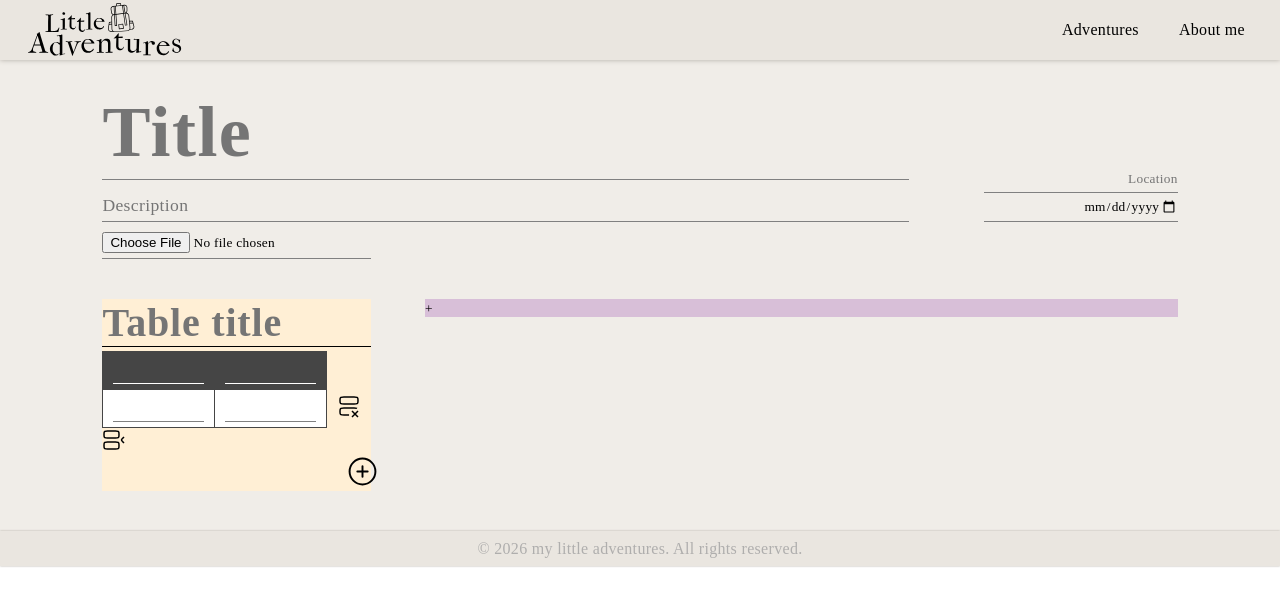
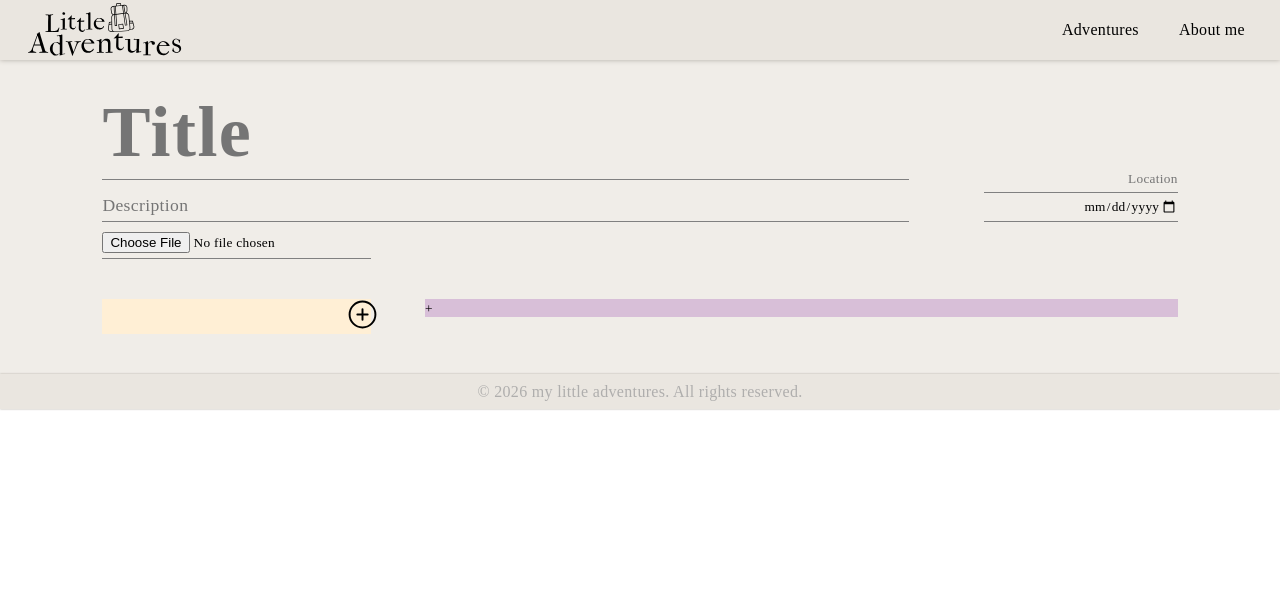
Before and after one commit to ayanomk/blog, a React app: page /admin/create-blog in a window 1280 px wide. Shown: the top 606 px of the page. Built offline with nearby package versions, Linux system fonts and the light colour scheme; the HTML template or start-up script is replaced by a standard one; a web font is replaced by a local one.

Commit message:
Include blogTable component in main form

```diff
--- a/src/components/BlogTable.jsx
+++ b/src/components/BlogTable.jsx
@@ -1,68 +1,61 @@
-import { useState } from 'react';
 import './BlogTable.css';
 
-function BlogTable() {
+function BlogTable({tableData, setTableData}) {
     // TABLE TITLE
-    const [tableTitle, setTableTitle] = useState("");
     const handleTitleChange = (e) => {
-        setTableTitle(e.target.value);
+        const newData = { ...tableData, title: e.target.value };
+        setTableData(newData);
+
         e.target.style.height = 'auto';
         e.target.style.height = e.target.scrollHeight + 'px';
     }
 
     // TABLE HEAD DATA
-    const [headData, setHeadData] = useState(['', '']);
     const handleHeadChange = (val, idx) => {
-        setHeadData(prev => {
-            const newHeadData = [...prev];
-            newHeadData[idx] = val;
-            return newHeadData;
-        })
+        const newHeader = [...tableData.header];
+        newHeader[idx] = val;
+        const newData = { ...tableData, header: newHeader };
+        setTableData(newData);
     };
 
     // TABLE BODY DATA
-    const [rowData, setRowData] = useState([
-        ['', '']
-    ])
     const handleBodyChange = (val, rIdx, cIdx) => {
-        setRowData(prev => {
-            const newRowData = [...prev];
-            newRowData[rIdx] = [...newRowData[rIdx]];
-            newRowData[rIdx][cIdx] = val;
-            return newRowData;
-        })
+        const newRowsData = [...tableData.rows];
+        newRowsData[rIdx][cIdx] = val;
+        const newData = { ...tableData, rows: newRowsData };
+        setTableData(newData);
     };
 
     // ADD ROW
-    const handleAddRow = (e) => {
-        e.preventDefault();
-        setRowData(prev => {
-            const newRowData = [...prev, ['', '']];
-            return newRowData;
-        })
+    const handleAddRow = () => {
+        const newRowsData = [...tableData.rows, ['', '']];
+        const newData = { ...tableData, rows: newRowsData };
+        setTableData(newData);
+        console.log(tableData);
     }
 
     // DELETE ROW
     const handleDeleteRow = (rIdx) => {
-        setRowData(prev => {
-            return prev.filter((_, idx) => idx !== rIdx);
-        })
+        const rowsData = [...tableData.rows];
+        const newRowsData = rowsData.filter((_, idx) => idx != rIdx);
+        const newData = { ...tableData, rows: newRowsData };
+        setTableData(newData);
     }
 
     return (
         <div className="blogTable">
-            <textarea className='tableTitleInput' value={tableTitle} onChange={handleTitleChange} name='tableTitle' rows={1} style={{overflow:'hidden', resize:'none'}} placeholder='Table title' />
+            <textarea className='tableTitleInput' value={tableData.title} onChange={handleTitleChange} name='tableTitle' rows={1} style={{overflow:'hidden', resize:'none'}} placeholder='Table title' />
 
             <table>
                 <thead>
                     <tr>
-                        {headData.map((hData, hIdx) => (
+                        {tableData.header.map((hData, hIdx) => (
                             <th key={hIdx}><input type="text" value={hData} onChange={(e) => handleHeadChange(e.target.value, hIdx)} /></th>
                         ))}
                     </tr>
                 </thead>
                 <tbody>
-                    {rowData.map((rowData, rIdx) => {
+                    {tableData.rows.map((rowData, rIdx) => {
                         return <tr key={rIdx}>
                             {rowData.map((rd, cIdx) => (
                                 <td key={cIdx}><input type="text" value={rd} onChange={(e) => handleBodyChange(e.target.value, rIdx, cIdx)} /></td>
@@ -77,7 +70,7 @@ function BlogTable() {
                 {/* <button>
                     <img src="../icon/delete-02-stroke-rounded.svg" alt="" />
                 </button> */}
-                <button onClick={handleAddRow}>
+                <button type='button' onClick={handleAddRow}>
                     <img src="../icon/column-insert-stroke-rounded.svg" alt="" style={{rotate:"90deg"}} />
                 </button>
             </div>
--- a/src/pages/CreateBlog.jsx
+++ b/src/pages/CreateBlog.jsx
@@ -9,7 +9,8 @@ function CreateBlog() {
         descriptionInput: '',
         locationInput: '',
         dateInput: '',
-        heroImageInput: ''
+        heroImageInput: '',
+        sections: []
     })
     const handleChange = (e) => {
         const { name, value } = e.target;
@@ -18,6 +19,42 @@ function CreateBlog() {
             [name]: value
         });
     };
+
+    // ADD SECTION
+    const addSection = (newSectionType) => {
+        if (formData.sections.every(section => section.sectionType != newSectionType.type)) {
+            const newSection = {
+                section: newSectionType.title,
+                sectionType: newSectionType.type,
+                subsections: [
+                ]
+            }
+            setFormData(prev => ({
+                ...prev,
+                sections: [...prev.sections, newSection]
+            }));
+        }
+    }
+
+    // ASIDE TABLE DATA
+    const addSideTable = (table) => {
+        // ADD SECTION TO DATA IF NEW SECTION
+        addSection({type: 'info', title: 'Information'})
+        // ADD DATA
+        setFormData(prev => ({
+            ...prev,
+            sections: prev.sections.map((section) =>
+                section.sectionType === 'info'? {
+                    ...section,
+                    subsections: [
+                        ...section.subsections,
+                        table
+                    ]
+                }
+                : section
+            )
+        }));
+    }
 
     // hero image preview
     const [heroImage, setHeroImage] = useState(null);
@@ -40,6 +77,17 @@ function CreateBlog() {
     const toggleAsideOption = (e) => {
         e.preventDefault();
         setAsideOption(!asideOption);
+    }
+
+    // BLOCKS
+    // TABLE
+    const tableBlock = {
+        type: "table",
+        title: "",
+        header: ["", ""],
+        rows: [
+            ["", ""]
+        ]
     }
 
     // JSX
@@ -67,14 +115,25 @@ function CreateBlog() {
 
                 <div className="contentInput">
                     <aside className='asideInput'>
-                        <BlogTable />
+                        {/* {formData.sections.some(section => section.sectionType === "info") ? <BlogTable /> : "" } */}
+                        {formData.sections.map((section, secIdx) =>
+                            section.subsections?.map((sub, subIdx) =>
+                                sub.type === "table" ? <BlogTable key={subIdx} tableData={sub} setTableData={(newData) => {
+                                    setFormData(prev => {
+                                        const updatedSections = [...prev.sections];
+                                        updatedSections[secIdx].subsections[subIdx] = newData;
+                                        return { ...prev, sections: updatedSections };
+                                    });
+                                }} /> : null
+                            )
+                        )}
                         <div className='asideInputAdd'>
                             <button onClick={toggleAsideOption}>
                                 <img src="../icon/plus-sign-circle-stroke-rounded.svg" alt="" className={asideOption ? "rotate" : ""} />
                             </button>
                             <div className={`asideInputOptions ${asideOption ? "" : "hidden"}`}>
                                 <button value="" >Paragraph</button>
-                                <button value="">Table</button>
+                                <button value="" type='button' onClick={() => {addSideTable(tableBlock)}}>Table</button>
                             </div>
                         </div>
                     </aside>
```
